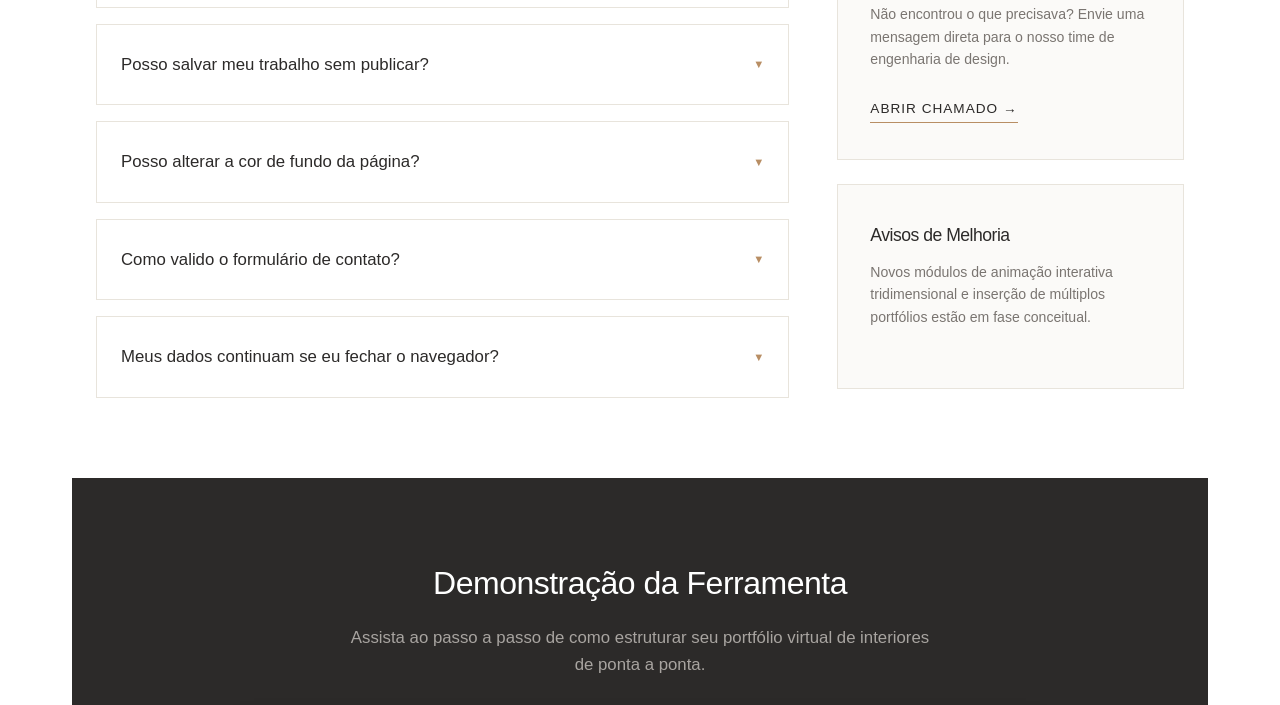
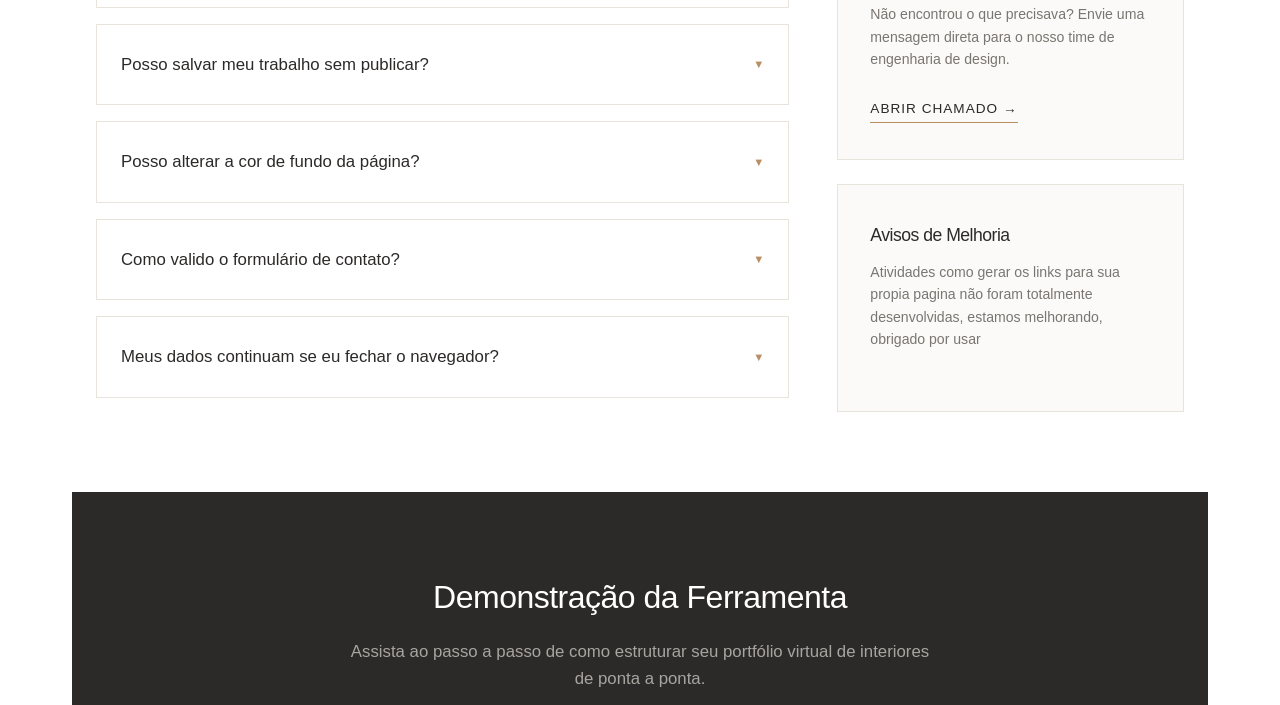
Before and after one commit to MatheusPiresDEV/DesignAtividadeFrontEndFinal, a plain HTML site: page duvidas.html in a window 1280 px wide. Shown: the part 665-1370 px from the top of the page. Drawn offline with Linux system fonts and the light colour scheme.

Commit message:
Mudei uma descrição

```diff
--- a/duvidas.html
+++ b/duvidas.html
@@ -150,8 +150,7 @@
 
                 <div class="card-suporte-item">
                     <h4>Avisos de Melhoria</h4>
-                    <p>Novos módulos de animação interativa tridimensional e inserção de múltiplos portfólios estão em
-                        fase conceitual.</p>
+                    <p>Atividades como gerar os links para sua propia pagina não foram totalmente desenvolvidas, estamos melhorando, obrigado por usar</p>
                 </div>
             </aside>
         </div>
```
